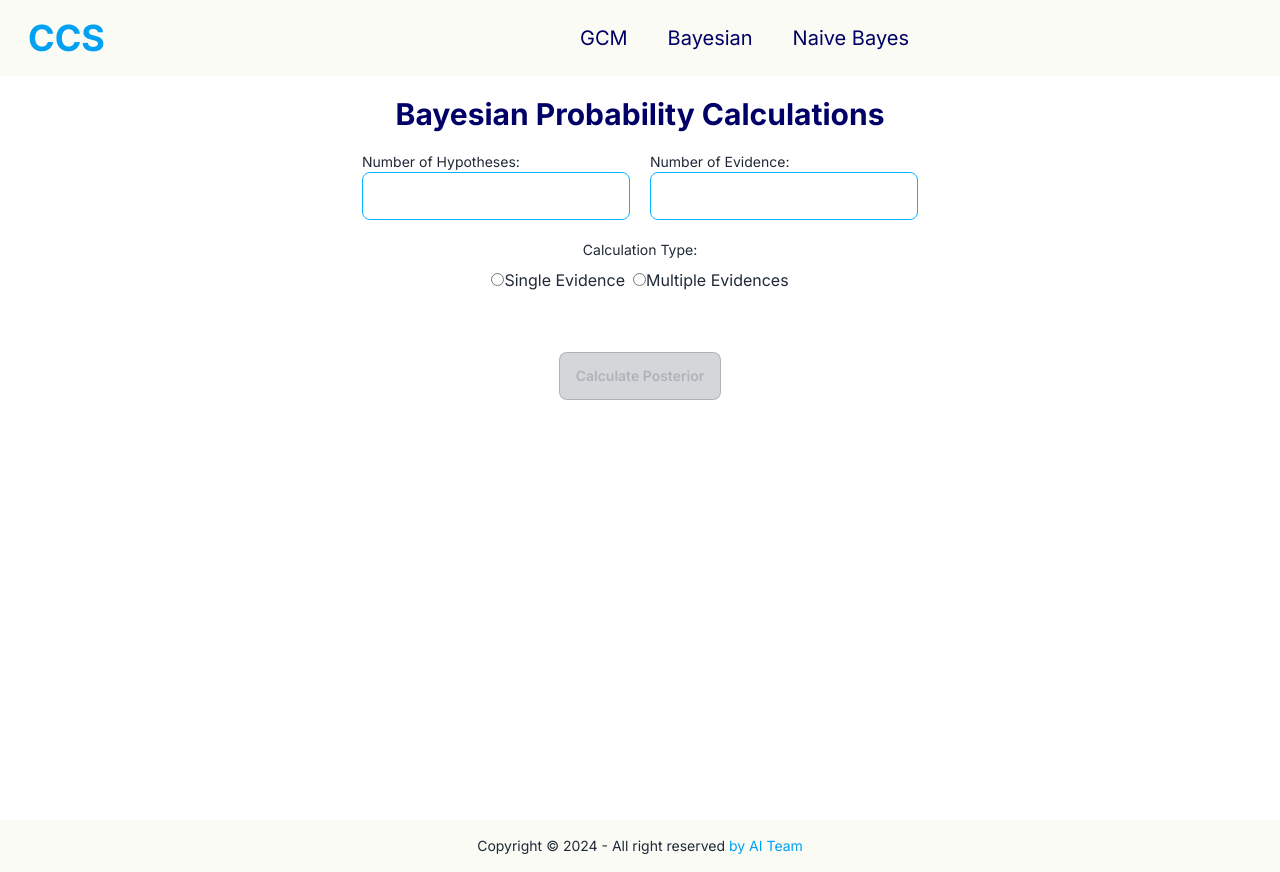
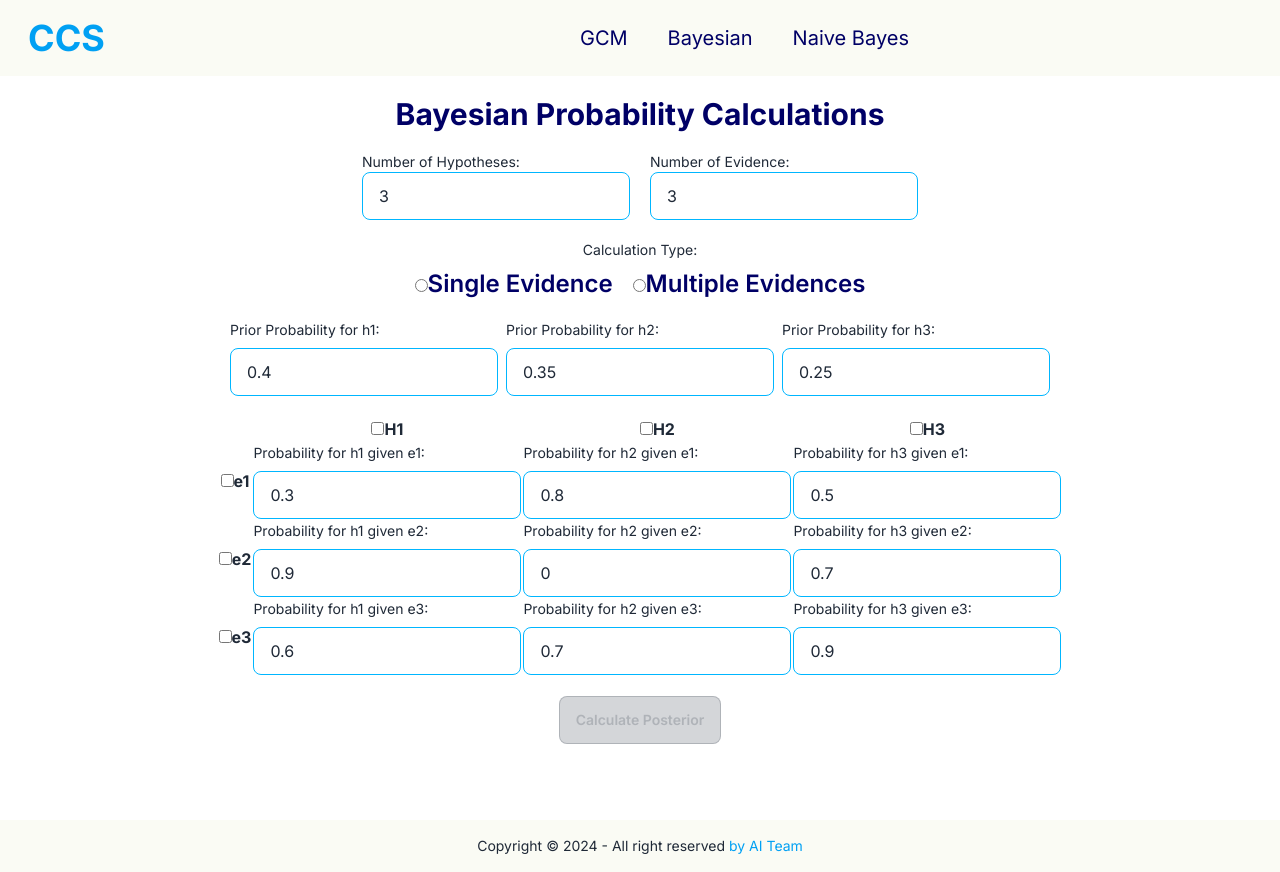
Before and after one commit to Abuhamida/CCS, a Next.js app: page /H_E in a window 1280 px wide. Built offline with nearby package versions, Linux system fonts and the light colour scheme.

Commit message:
make some upadets

```diff
--- a/src/app/GCM/page.tsx
+++ b/src/app/GCM/page.tsx
@@ -5,7 +5,7 @@ const GCM: React.FC = () => {
   const [n_data, set_n_data] = useState(3); // Set the initial number of data points
   const [n_features, set_N_featurs] = useState(3);
   const [observation, setObservation] = useState<number[]>(
-    Array.from({ length: 3 }, (_, i) => 0)
+    Array.from({ length: 3 }, (_, i) => 2)
   );
   const [message, setMessage] = useState("");
   const c: number = 0.5;
--- a/src/app/H_E/page.tsx
+++ b/src/app/H_E/page.tsx
@@ -10,8 +10,8 @@ import {
 // Import necessary libraries and components
 
 const Home: React.FC = () => {
-  const [num_H, setNum_H] = useState<number | undefined>(undefined);
-  const [num_E, setNum_E] = useState<number | undefined>(undefined);
+  const [num_H, setNum_H] = useState<number | undefined>(3);
+  const [num_E, setNum_E] = useState<number | undefined>(3);
   const [result, setResult] = useState<string[]>([]);
   const [error, setError] = useState<string>();
 
@@ -235,14 +235,14 @@ const Home: React.FC = () => {
         selectedHypotheses,
         selectedEvidences[0]
       );
-      console.log(selectedHypotheses)
+      console.log(selectedHypotheses);
       const results = [];
       for (let i = 0; i < selectedHypotheses.length; i++) {
         const roundedResult = posteriorSingleEvidence[i].toFixed(3);
-        const r = `${selectedHypotheses[i]} | ${selectedEvidences.join(" ")} = ${
-          roundedResult
-        }`;
-        console.log(selectedHypotheses[i])
+        const r = `${selectedHypotheses[i]} | ${selectedEvidences.join(
+          " "
+        )} = ${roundedResult}`;
+        console.log(selectedHypotheses[i]);
         // Your code using 'r' inside the loop
         results.push(r);
       }
@@ -262,16 +262,18 @@ const Home: React.FC = () => {
 
       for (let i = 0; i < selectedHypotheses.length; i++) {
         const roundedResult = posteriorMultipleEvidences[i].toFixed(3);
-        const r = `${selectedHypotheses[i]} | ${selectedEvidences.join(" ")} = ${
-          roundedResult
-        }`;
+        const r = `${selectedHypotheses[i]} | ${selectedEvidences.join(
+          " "
+        )} = ${roundedResult}`;
         // Your code using 'r' inside the loop
         results.push(r);
       }
       setResult(results);
       setError("");
     } else {
-      setError("Invalid selection or no selection made.");
+      setError(
+        "Invalid selection , please select if it single or multi evidence "
+      );
     }
   };
 
@@ -302,9 +304,9 @@ const Home: React.FC = () => {
           />
         </div>
       </div>
-      <div className="flex flex-col justify-center items-center gap-2">
+      <div className="flex flex-col justify-center text-2xl items-center gap-2">
         <label className="label-text">Calculation Type:</label>
-        <div className="flex gap-2">
+        <div className="flex gap-5 text-[#000066] font-semibold">
           <label>
             <input
               type="radio"
@@ -338,8 +340,11 @@ const Home: React.FC = () => {
           disabled={
             !num_H ||
             !num_E ||
+            !calculationType ||
             selectedEvidences.length === 0 ||
-            (calculationType === "single" && selectedEvidences.length !== 1) ||(calculationType === "multiple" && selectedEvidences.length == 1)
+            selectedHypotheses.length == 0 ||
+            (calculationType === "single" && selectedEvidences.length !== 1) ||
+            (calculationType === "multiple" && selectedEvidences.length == 1)
           }
         >
           Calculate Posterior
@@ -366,7 +371,11 @@ const Home: React.FC = () => {
           </div>
         ) : (
           result.map((value, index) => (
-            <div  key={index} role="alert" className="alert alert-info flex  items-center justify-center w-72">
+            <div
+              key={index}
+              role="alert"
+              className="alert alert-info flex  items-center justify-center w-72"
+            >
               <svg
                 xmlns="http://www.w3.org/2000/svg"
                 className="stroke-current shrink-0 h-6 w-6"
@@ -381,7 +390,7 @@ const Home: React.FC = () => {
                 />
               </svg>
 
-              <span className=" uppercase" >
+              <span className=" uppercase">
                 {result && result[index] !== undefined && `${value} `}
               </span>
             </div>
--- a/src/app/nav/page.tsx
+++ b/src/app/nav/page.tsx
@@ -208,7 +208,7 @@ const Navbays: React.FC = () => {
 
   return (
     <div className="pt-24 flex flex-col gap-5 items-center  min-h-screen">
-      <h1 className="text-3xl font-bold text-[#000066] ">Navbays</h1>
+      <h1 className="text-3xl font-bold text-[#000066] ">Naive Bayes</h1>
       <div className="flex gap-5">
         <div className="flex flex-col justify-center items-center ">
           <label htmlFor="numFeatures" className=" label label-text">
```
